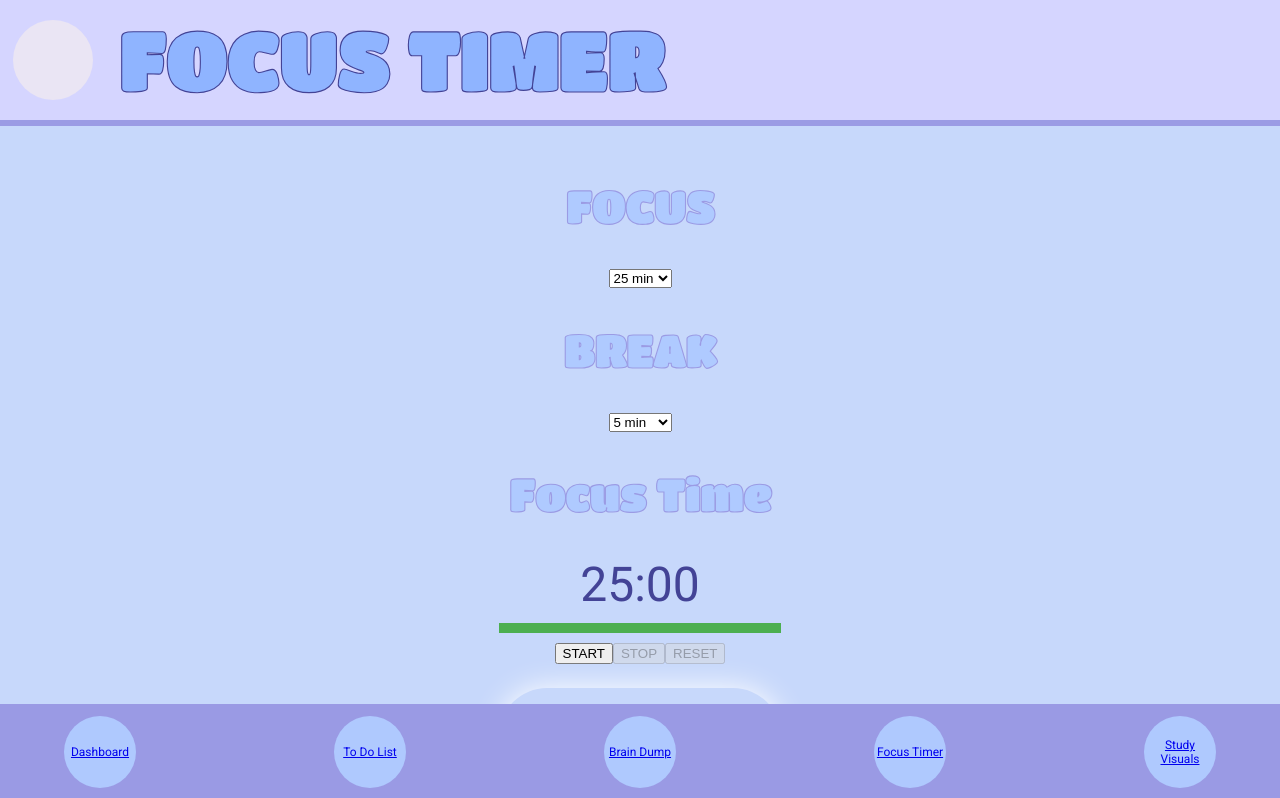
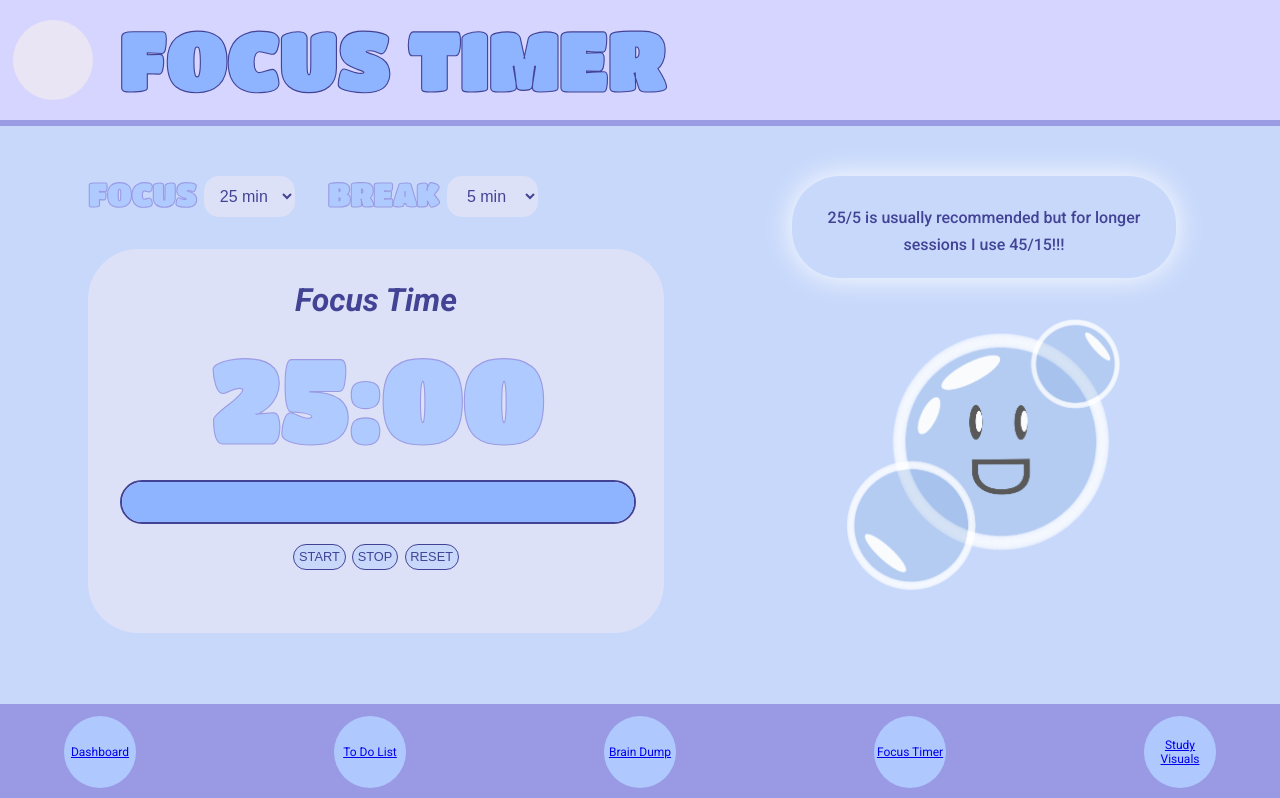
Before and after one commit to amrinavirk/adhd-study-app, a React (Create React App) app: page /focus-timer in a window 1280 px wide. Shown: the top 798 px of the page. Built offline with nearby package versions, Linux system fonts and the light colour scheme.

Commit message:
css done

```diff
--- a/src/pages/FocusTimerPage.js
+++ b/src/pages/FocusTimerPage.js
@@ -64,15 +64,19 @@ const FocusTimerPage = () => {
         [focusTimer, breakTimer, isFocus, setStarted]);
 
     return (
-        <div>
+        <div className='focustimer-wrapper'>
+            <div className='left-column'>
+                <div className='time-selection'>
+                    <div className='selection-block'>
                         {/* selection option section */}
-            <div>
                         <h2>FOCUS</h2>
                         <select disabled={setStarted} value={focusTimer} onChange={(e) => setFocusTimer(Number(e.target.value))}>
                             {[15, 20, 25, 30, 45, 60].map((min) => (
                                 <option key={min} value={min}>{min} min</option>
                             ))}
                         </select>
+                    </div>
+                    <div className='selection-block'>
                         <h2>BREAK</h2>
                         <select disabled={setStarted} value={breakTimer} onChange={(e) => setBreakTimer(Number(e.target.value))}>
                             {[5, 10, 15, 20].map((min) => (
@@ -80,28 +84,20 @@ const FocusTimerPage = () => {
                             ))}
                         </select>
                     </div>
+                </div>
 
                 {/* actual timer section */}
-            <div>
-                <h2>{isFocus ? 'Focus Time' : 'Break Time'}</h2>
-                <div style={{ fontSize: '3em' }}>{formatTimer(timeLeft)}</div>
-                {/* placeholder for progress bar */}
-                <div style={{
-                    height: '10px',
-                    width: '100%',
-                    background: '#ddd',
-                    margin: '10px 0'
-                }}>
-                    <div style={{
-                        height: '100%',
+                <div className='timer-container'>
+                    <h5>{isFocus ? 'Focus Time' : 'Break Time'}</h5>
+                    <h2>{formatTimer(timeLeft)}</h2>
+                    <div className='progress-bar'>
+                        <div className='progress' style={{
                             width: `${(timeLeft / (isFocus ? focusTimer * 60 : breakTimer * 60)) * 100}%`,
-                        background: '#4caf50'
                         }}></div>
                     </div>
-                <div>
-                    <button onClick={handleStart} disabled={timerGoing}>START</button>
-                    <button onClick={handleStop} disabled={!timerGoing}>STOP</button>
-                    <button onClick={handleReset} disabled={!setStarted}>RESET</button>
+                        <button className='action-btn' onClick={handleStart} disabled={timerGoing}>START</button>
+                        <button className='action-btn' onClick={handleStop} disabled={!timerGoing}>STOP</button>
+                        <button className='action-btn' onClick={handleReset} disabled={!setStarted}>RESET</button>
                 </div>
             </div>
 
--- a/src/pages/StudyVisualsPage.js
+++ b/src/pages/StudyVisualsPage.js
@@ -78,11 +78,11 @@ const StudyVisualsPage = () => {
     }, [colours, intensity, speed]);
 
     return (
-        <div>
+        <div className='studyvisuals-wrapper'>
             {/* selection option section */}
-            <div>
+            <div className='left-controls'>
                 {/* colour selection*/}
-                <fieldset>
+                <fieldset className='colours'>
                     <h2>COLOURS</h2>
                     {Object.entries(colourOptions).map(([name, hex]) => (
                         <label key={name} style={{ marginRight: '10px' }}>
@@ -102,6 +102,8 @@ const StudyVisualsPage = () => {
                     ))}
                 </fieldset>
                 {/* intensity selection */}
+                <div className='speed-intensity'>
+                    <div className='control-block'>
                         <h2>INTENSITY</h2>
                         <select value={intensity} onChange={(e) => setIntensity(parseInt(e.target.value))}>
                             {[1, 2, 3].map((level) => (
@@ -110,8 +112,10 @@ const StudyVisualsPage = () => {
                                 </option>
                             ))}
                         </select>
+                    </div>
 
                     {/* speed selection */}
+                    <div className='control-block'>
                         <h2>SPEED</h2>
                         <select value={speed} onChange={(e) => setSpeed(Number(e.target.value))}>
                             {[0.5, 1, 1.5, 2].map((s) => (
@@ -121,20 +125,23 @@ const StudyVisualsPage = () => {
                             ))}
                         </select>
                     </div>
+                </div>
+            </div>
 
             {/* study visual canvas */}
-            <div style={{ width: '70vw', height: '50vh', position: 'relative' }}>
+            <div className='canvas-container'>
                 <canvas ref={canvasRef} style={{ width: '100%', height: '100%' }} />
             </div>
 
             {/* mascot and speech bubble section */}
             <div className='mascot-wrapperSV'>
+                <div className="mascot-containerSV">
+                    <img src={mascot} alt="mascot" />
+                </div>
                 <div className="mascot-speechSV">
                     <sub> Customise your study visual!</sub>
                 </div>
-                <div className="mascot-containerSV">
-                    <img src={mascot} alt="mascot" />
-                </div>
+
             </div>
         </div>
     );
--- a/src/styles/BrainDump.css
+++ b/src/styles/BrainDump.css
@@ -15,7 +15,7 @@
 .newnote-container {
     background-color: #FFEEF060;
     height: 30vh;
-    width: 100%;
+    width: 45vw;
     border-radius: 50px;
     display: flex;
     flex-direction: column;
@@ -26,7 +26,7 @@
 .notes-container {
     background-color: #FFEEF060;
     height: 62vh;
-    width: 40vw;
+    width: 35vw;
     border-radius: 50px;
     align-items: center;
     display: flex;
@@ -145,7 +145,7 @@
 }
 
 .mascot-containerBD {
-    width: 70%;
+    width: 30%;
     height: auto;
     flex-direction: row;
 }
@@ -162,7 +162,7 @@
     border-radius: 3rem;
     padding: 1.5rem;
     margin-left: 2rem;
-    margin-bottom: 2rem;
+    margin-bottom: 8rem;
     font-size: 1rem;
     font-weight: 500;
     box-shadow: 0px 0px 30px rgb(255, 255, 255);
--- a/src/styles/FocusTimer.css
+++ b/src/styles/FocusTimer.css
@@ -1,8 +1,92 @@
+.focustimer-wrapper {
+    display: flex;
+    justify-content: space-between;
+    align-items: flex-start;
+    height: 100vh;
+    padding: 2rem;
+    gap: 4rem;
+}
+
+.left-column {
+    width: 50vw;
+    display: flex;
+    flex-direction: column;
+    align-items: flex-start;
+}
+
+.time-selection {
+    display: flex;
+    gap: 2rem;
+}
+
+.selection-block {
+    display: flex;
+    flex-direction: row;
+    align-items: flex-start;
+    gap: 0.5rem;
+}
+
+.selection-block h2 {
+    margin: 0;
+    font-size: 2rem;
+}
+
+.selection-block select {
+    padding: 0.7rem;
+    border-radius: 15px;
+    font-size: 1rem;
+    text-align: center;
+    background-color: #FFEEF060;
+    color: #434396;
+    border: none;
+}
+
+.timer-container {
+    height: 40vh;
+    width: 40vw;
+    background-color: #FFEEF060;
+    padding: 2rem;
+    border-radius: 50px;
+
+}
+
+
+.timer-container h2 {
+    font-size: 7rem;
+    margin-top: 1rem;
+    margin-bottom: 1rem;
+}
+
+.timer-container h5 {
+    font-size: 2rem;
+    margin: 0;
+}
+
+.progress-bar {
+    height: 5vh;
+    width: 100%;
+    background: #c7d8fb;
+    border: 2px solid #434396;
+    border-radius: 50px;
+    overflow: hidden;
+    margin-bottom: 1rem;
+}
+
+.progress {
+    height: 100%;
+    background-color: #8FB4FF;
+    transition: width linear;
+}
+
+
 .mascot-wrapperFT {
+    width: 30vw;
     display: flex;
     flex-direction: column;
     align-items: center;
-    width: 22vw;
+    justify-content: center;
+    gap: 2rem;
+    margin-right: 1rem;
 }
 
 .mascot-containerFT {
@@ -20,9 +104,7 @@
     border-color: white;
     border-radius: 3rem;
     padding: 1.5rem;
-    margin-top: 1.5rem;
-    margin-bottom: 2rem;
-    font-size: 1.5rem;
+    font-size: 1.2rem;
     font-weight: 500;
     box-shadow: 0px 0px 30px rgb(255, 255, 255);
 }
--- a/src/styles/StudyVisuals.css
+++ b/src/styles/StudyVisuals.css
@@ -1,8 +1,72 @@
+.studyvisuals-wrapper {
+    display: flex;
+    gap: 2rem;
+    padding: 1rem;
+    height: 100vh;
+    box-sizing: border-box;
+}
+
+.left-controls {
+    flex: 1;
+    display: flex;
+    flex-direction: column;
+}
+
+.colours {
+    border: none;
+    border-radius: 12px;
+}
+
+.colours-fieldset label {
+    display: inline-block;
+    margin-right: 12px;
+    font-weight: 500;
+    border: none;
+}
+
+.speed-intensity {
+    display: flex;
+    flex-direction: column;
+    gap: 1rem;
+    margin-bottom: 2rem;
+}
+
+.control-block h2 {
+    margin-bottom: 0.5rem;
+    /* font-size: 1.5rem; */
+}
+
+.control-block select {
+    padding: 0.5rem;
+    border-radius: 15px;
+    font-size: 1rem;
+    background-color: #FFEEF060;
+    color: #434396;
+    border: none;
+    width: 5rem;
+    text-align: center;
+}
+
+.canvas-container {
+    height: 65vh;
+    width: 50vw;
+    border-radius: 20px;
+    overflow: hidden;
+    background: #FFEEF060;
+}
+
+.canvas-container canvas {
+    width: 100% !important;
+    height: 100% !important;
+    display: block;
+}
+
 .mascot-wrapperSV {
+    width: 20vw;
     display: flex;
     flex-direction: column;
     align-items: center;
-    width: 22vw;
+    gap: 1rem;
 }
 
 .mascot-containerSV {
```
Lines whose indentation alone changed are shown as unchanged.
